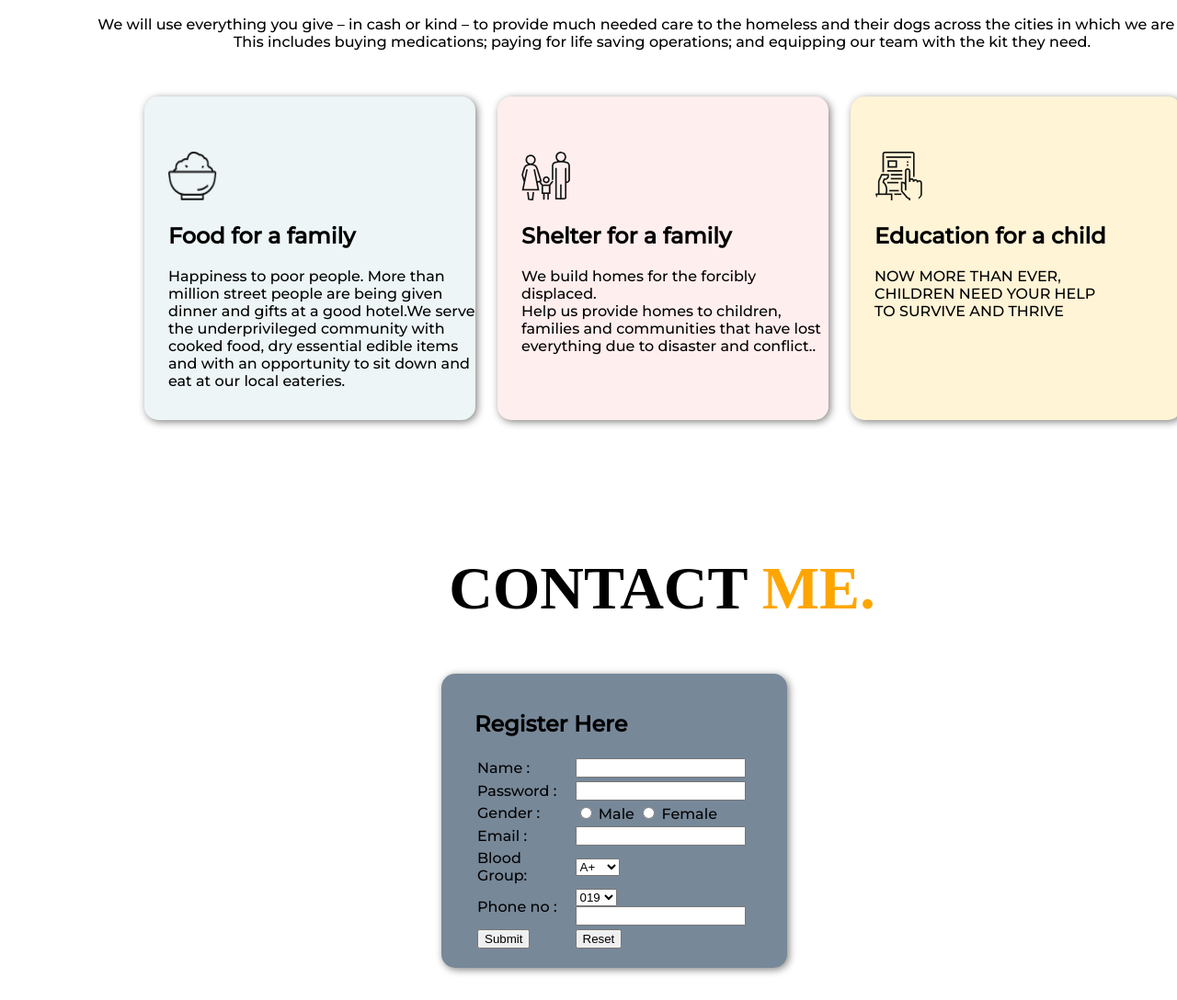
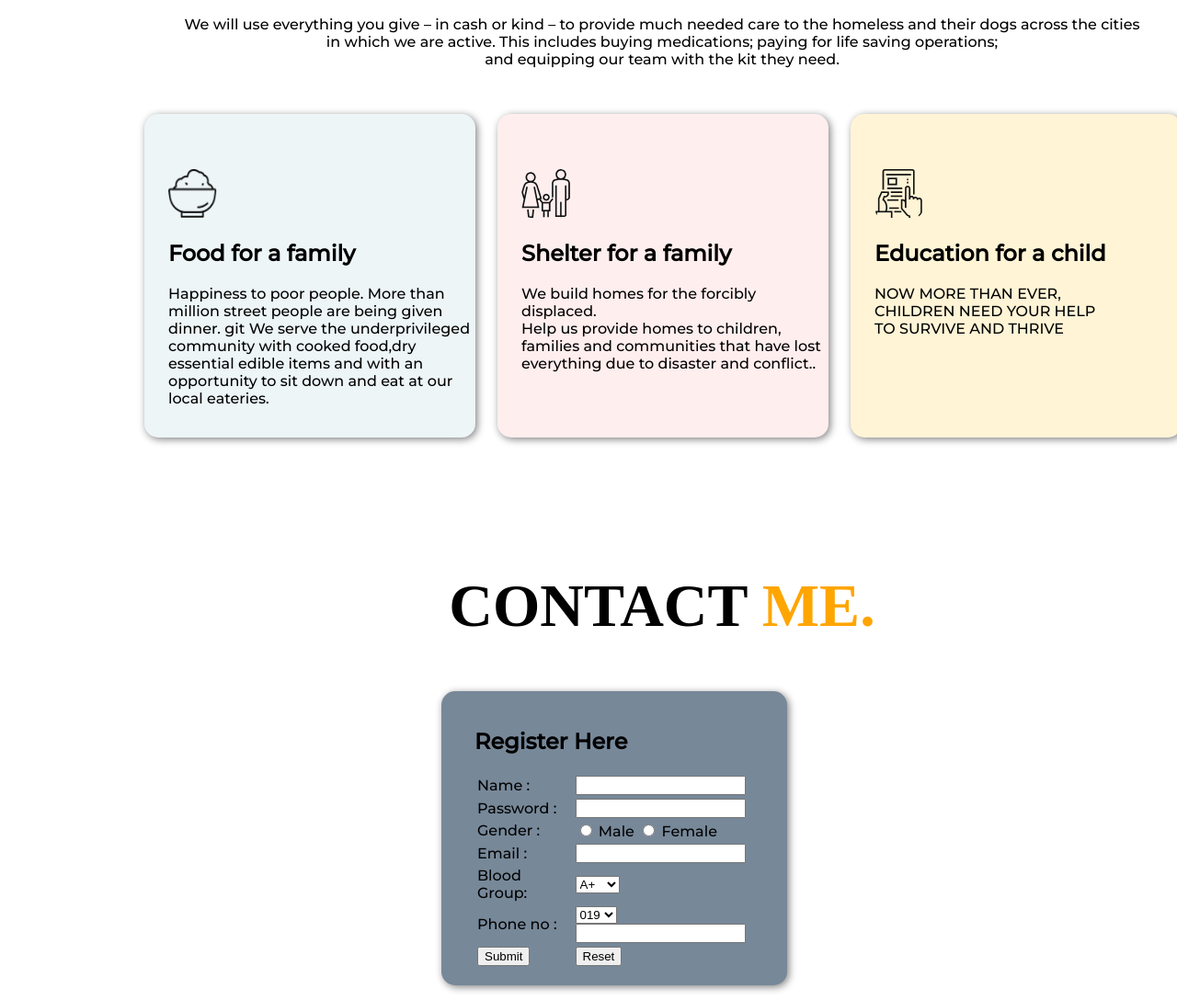
Before and after one commit to tanvirh0ssain/first-assignment, a plain HTML site: page index.html in a window 1280 px wide. Shown: the part 1341-2429 px from the top of the page at 92% size. Drawn offline with Linux system fonts and the light colour scheme.

Commit message:
final commit

```diff
--- a/index.html
+++ b/index.html
@@ -79,7 +79,7 @@
         <h4>
             Our Donate Plan
         </h4>
-        <p>We will use everything you give – in cash or kind – to provide much needed care to the homeless and their dogs across the cities in which we are active. <br> This includes buying medications; paying for life saving operations; and equipping our team with the kit they need.  </p>
+        <p>We will use everything you give – in cash or kind – to provide much needed care to the homeless and their dogs across the cities <br> in which we are active.  This includes buying medications; paying for life saving operations; <br>and equipping our team with the kit they need.  </p>
     </section>
 
 
@@ -92,7 +92,7 @@
             <img src="icons/food.png" alt="">
 
             <h2>Food for a family</h2>
-            <p>Happiness to poor people. More than million street people are being given dinner and gifts at a good hotel.We serve the underprivileged community with cooked food, dry essential edible items and with an opportunity to sit down and eat at our local eateries.</p>
+            <p>Happiness to poor people.  More than million street people are being given dinner. git We serve the underprivileged community with cooked food,dry essential edible items and with an opportunity to sit down and eat at our local eateries.</p>
 
 
 
```
